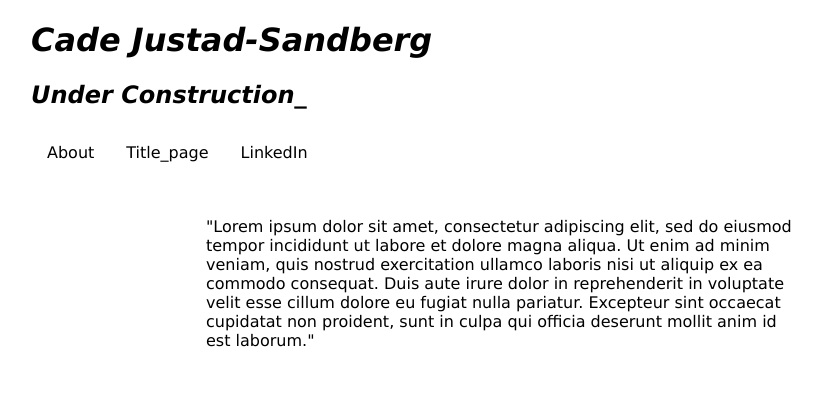
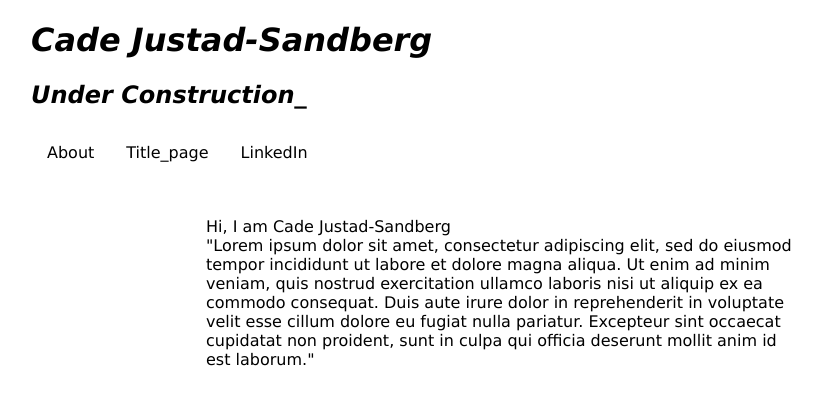
Before and after one commit to cadejs/cadejs.github.io, a Jekyll site: the page titlepage/index.html, which Jekyll copies as it is, in a window 1280 px wide. Shown: the top 405 px of the page, without its empty margins (209-1031 px from the left). Built offline with Jekyll 4.4.1, drawn with Linux system fonts in a browser that asks for light colours.

Commit message:
adding </p>

```diff
--- a/titlepage/index.html
+++ b/titlepage/index.html
@@ -40,7 +40,8 @@
 </nav>
 <div class="center">
 <p>
-
+Hi, I am Cade Justad-Sandberg
+<br>
 "Lorem ipsum dolor sit amet, consectetur adipiscing elit,
 sed do eiusmod tempor incididunt ut labore et dolore magna aliqua.
 Ut enim ad minim veniam, quis nostrud exercitation ullamco laboris
@@ -48,6 +49,7 @@ Ut enim ad minim veniam, quis nostrud exercitation ullamco laboris
  reprehenderit in voluptate velit esse cillum dolore eu fugiat nulla
  pariatur. Excepteur sint occaecat cupidatat non proident, sunt in culpa
  qui officia deserunt mollit anim id est laborum."
+ </p>
 </div>
 
 
```
